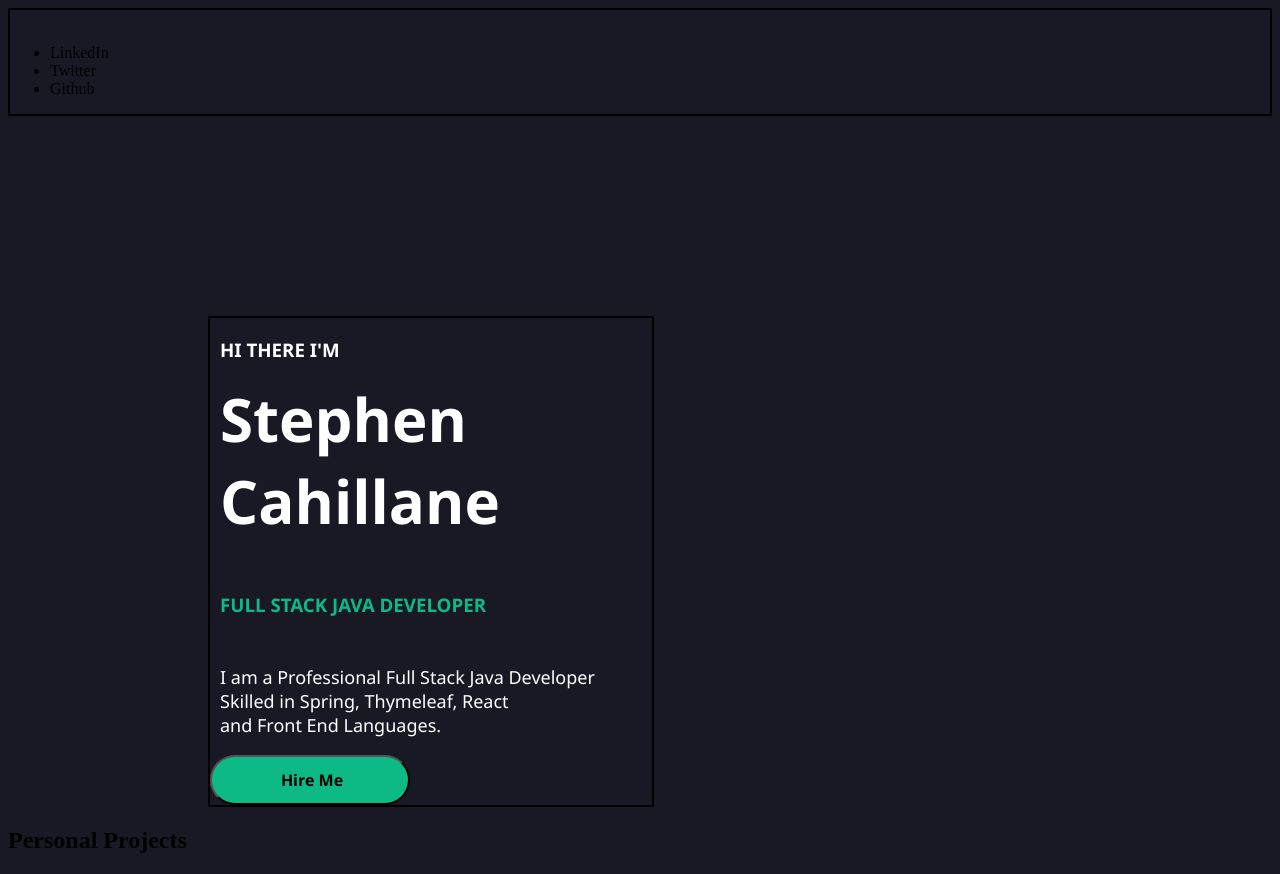
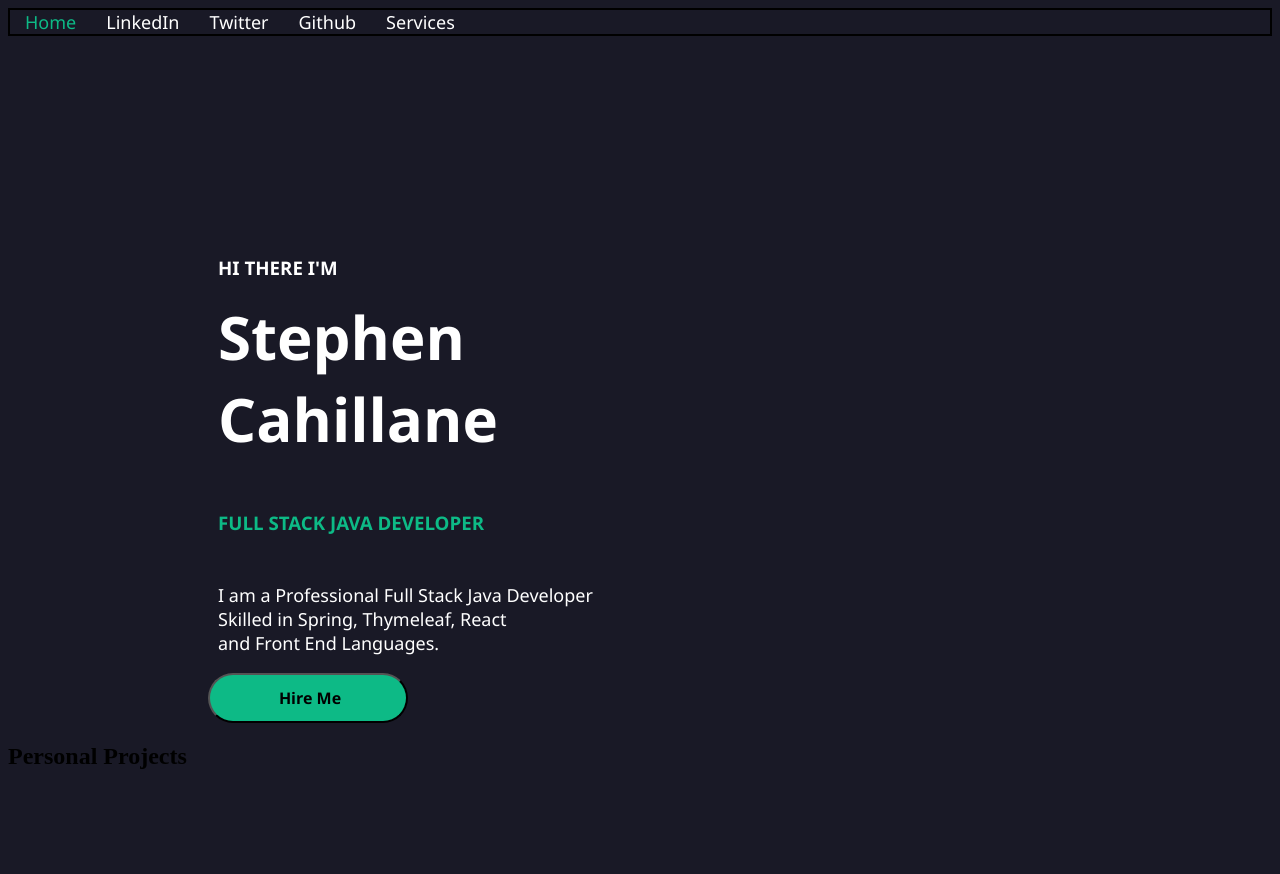
Before and after one commit to StephenCahillane/StephenCahillane.github.io, a plain HTML site: page index.html in a window 1280 px wide. After the commit the page ends 800 px from the top, so only its background shows below. Drawn offline with Linux system fonts and the light colour scheme.

Commit message:
header progress

```diff
--- a/index.html
+++ b/index.html
@@ -11,11 +11,13 @@
 <body>
     <header>
         <img id="pic">
-        <ul>
-            <li>LinkedIn</li>
-            <li>Twitter</li>
-            <li>Github</li>
-        </ul>
+        <nav>
+            <a id="home">Home</a>
+            <a>LinkedIn</a>
+            <a>Twitter</a>
+            <a>Github</a>
+            <a>Services</a>
+        </nav>
     </header>
 
     <section class="AboutMe">
--- a/styles.css
+++ b/styles.css
@@ -4,11 +4,34 @@ body {
 
 header {
     border: black solid 2px;
+    color: white;
+    font-family: 'Segoe UI', Tahoma, Geneva, Verdana, sans-serif;
+    font-size: 18px;
+    display: flex;
+    flex-direction: row;
+}
+
+header nav {
+    display: flex;
+    flex-direction: row;
+    justify-content: space-between;
+
+}
+
+header nav a {
+    margin: 0 15px;
+    cursor: pointer;
+
+}
+
+#home {
+    color: #0dba86;
 }
 
 
+
 #aboutMeContainer {
-    border: black solid 2px;
+
     display: flex;
     width: 35%;
     margin-top: 200px;
```
